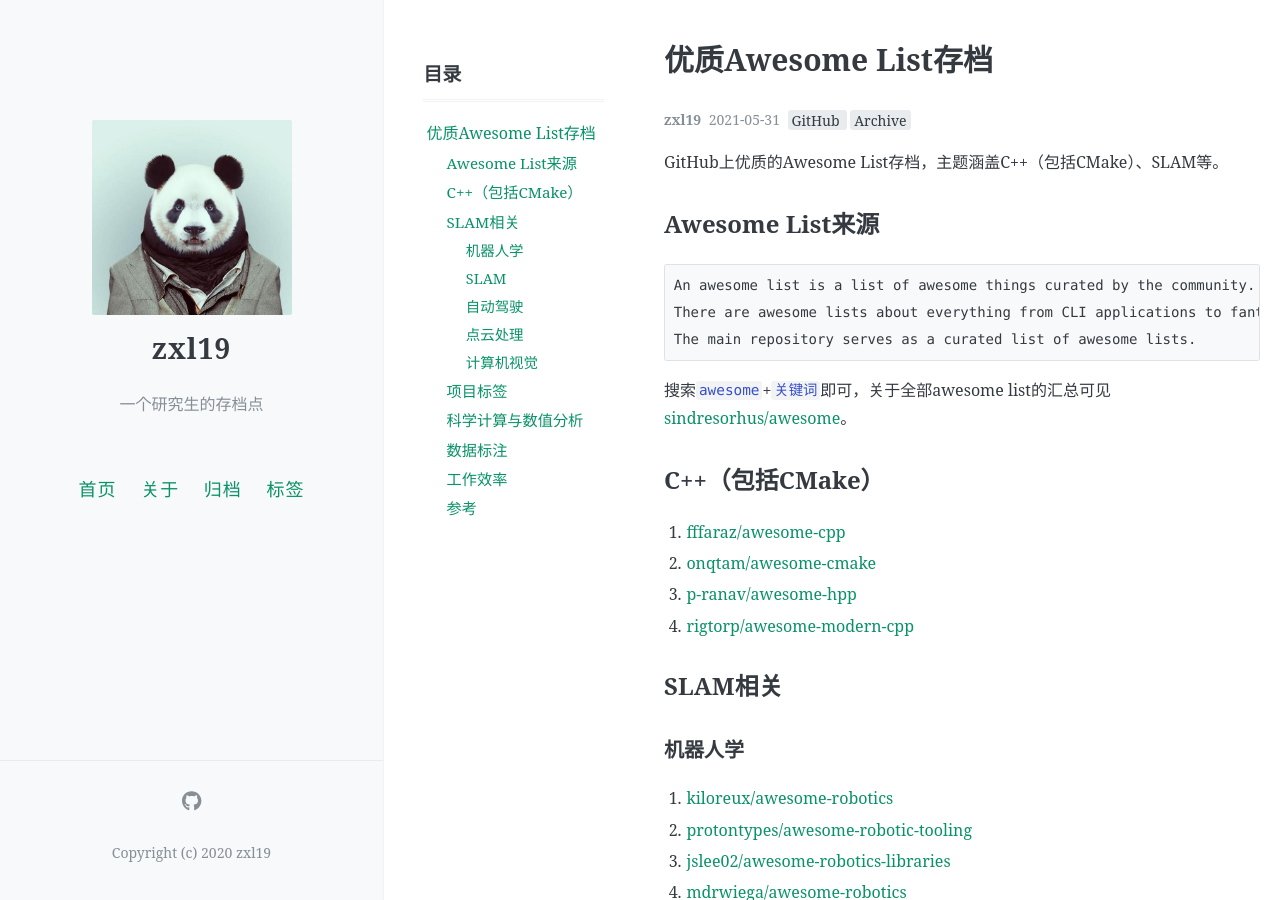
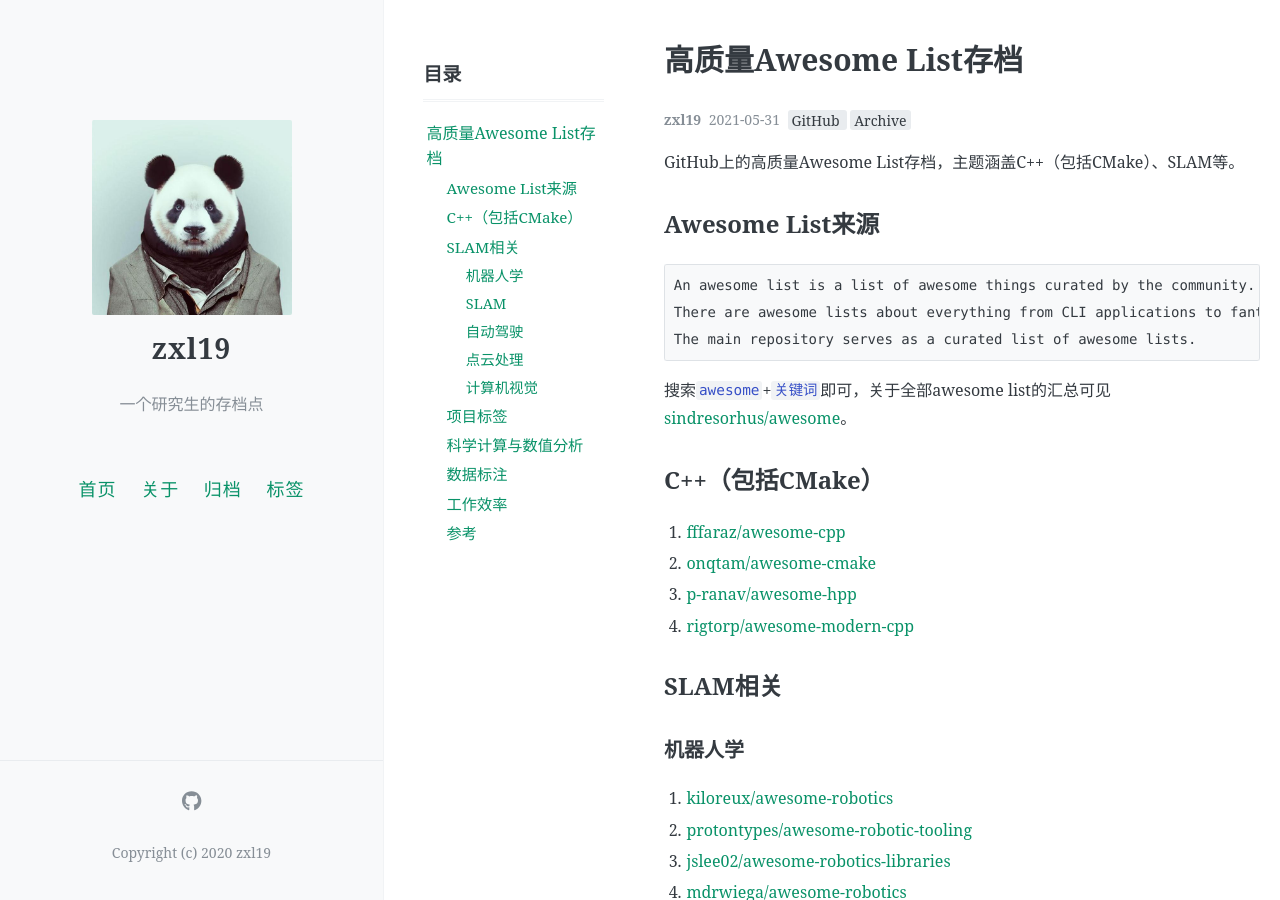
Before and after one commit to zxl19/zxl19.github.io, a Jekyll site: the page built from _posts/2021-05-31-awesome-list.md, in a window 1280 px wide and 900 px high. Built offline with Jekyll 4.4.1, drawn with Linux system fonts in a browser that asks for light colours; comment, search, counter and statistics services are not loaded.

Commit message:
Update Posts

```diff
--- a/_posts/2021-05-31-awesome-list.md
+++ b/_posts/2021-05-31-awesome-list.md
@@ -1,6 +1,6 @@
 ---
 layout: post
-title: 优质Awesome List存档
+title: 高质量Awesome List存档
 date: 2021-05-31
 author: zxl19
 tags: [GitHub, Archive]
@@ -9,7 +9,7 @@ toc: true
 pinned: false
 ---
 
-GitHub上优质的Awesome List存档，主题涵盖C++（包括CMake）、SLAM等。
+GitHub上的高质量Awesome List存档，主题涵盖C++（包括CMake）、SLAM等。
 
 <!-- more -->
 
--- a/_posts/2021-06-01-cpp-library.md
+++ b/_posts/2021-06-01-cpp-library.md
@@ -1,6 +1,6 @@
 ---
 layout: post
-title: 优质C++库存档
+title: 高质量C++库存档
 date: 2021-06-01
 author: zxl19
 tags: [C++, Archive]
```
Also changed, not shown: _posts/2021-03-29-latex-note.md (+1 -1 lines), _posts/2021-10-11-apt-note.md (+2 -2 lines), _posts/2021-10-11-terminal-tool.md (+1 -1 lines).
